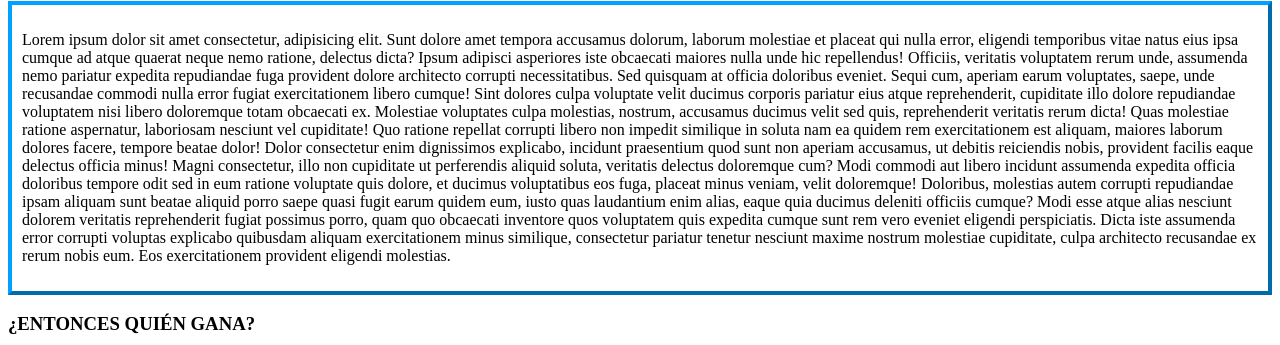
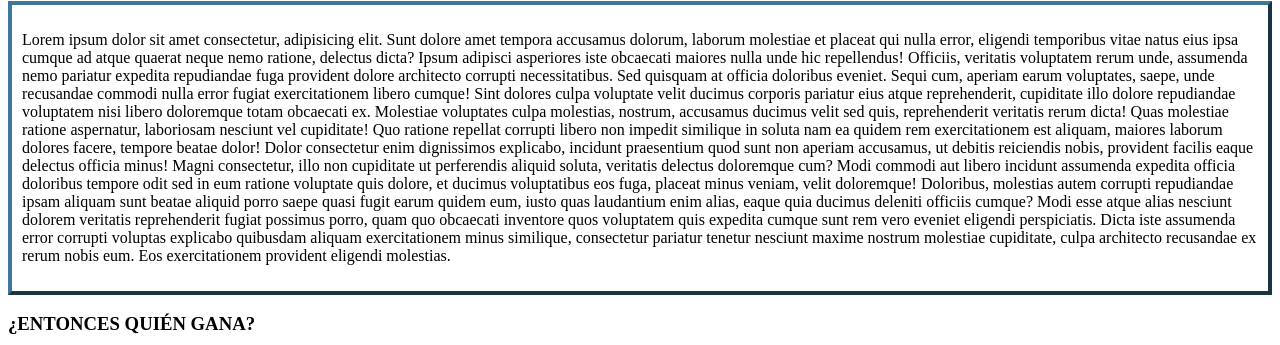
Before and after one commit to holasoyanyi/2024.02.02.github.io, a plain HTML site: page index.html in a window 1280 px wide. Shown: the part 679-1024 px from the top of the page. Drawn offline with Linux system fonts and the light colour scheme.

Commit message:
segundocambio_enrama2

```diff
--- a/assets/css/stilos.css
+++ b/assets/css/stilos.css
@@ -4,5 +4,5 @@ img{
 
 .contenido{
     padding: 10px;
-    border: 4px rgb(0, 162, 255) outset;
+    border: 4px rgb(62, 119, 151) outset;
 }
```
